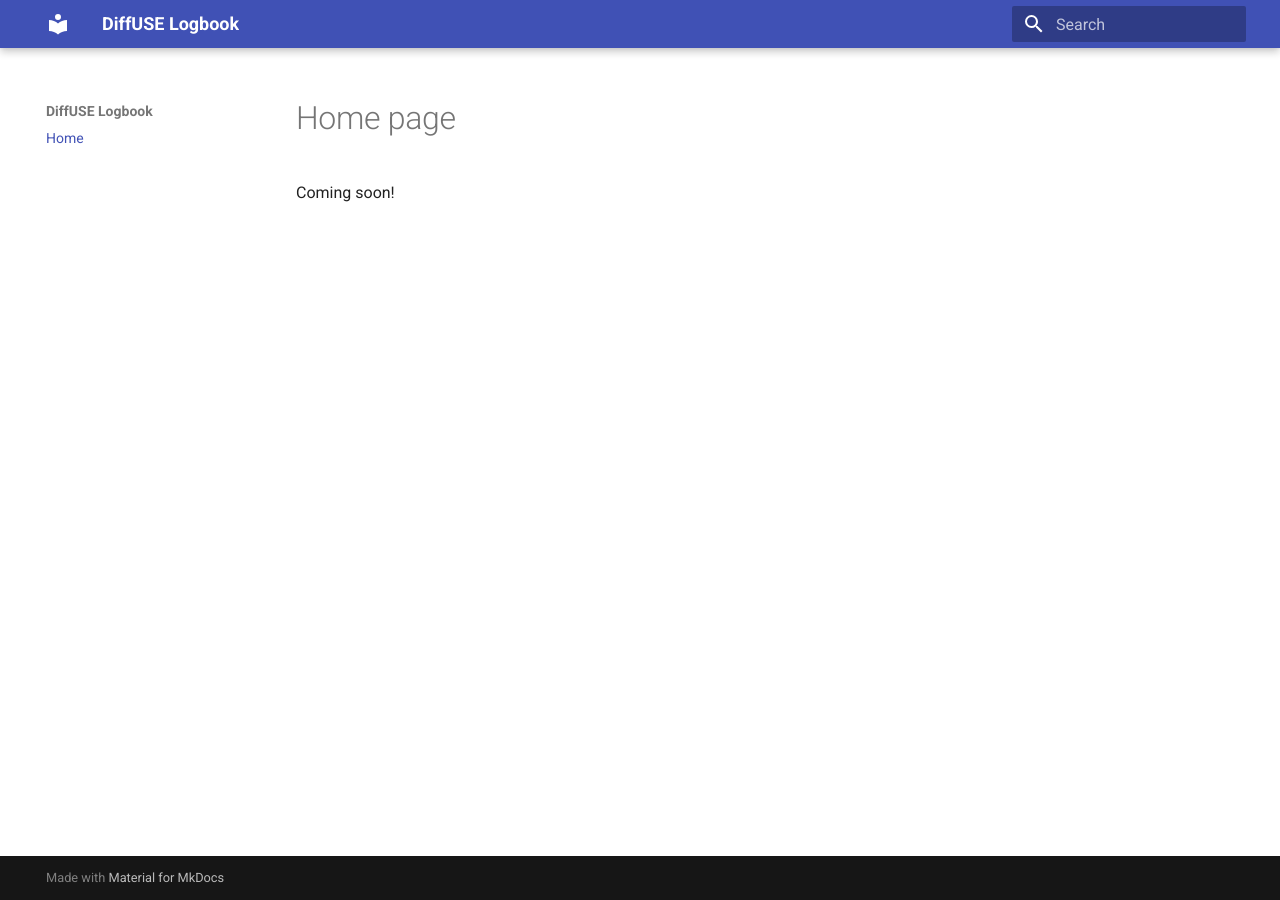
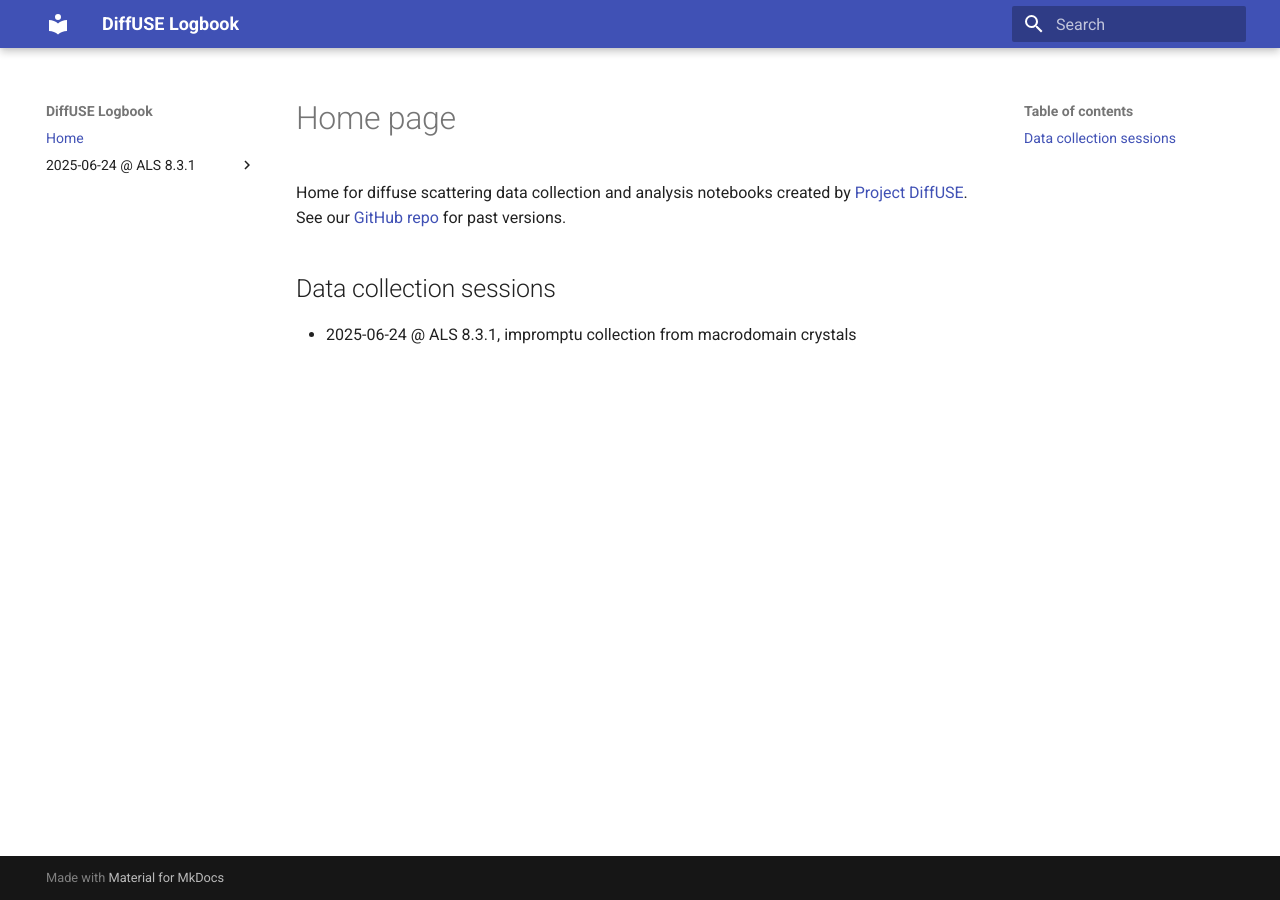
Before and after one commit to diff-use/logbook, an MkDocs documentation site: the page built from docs/index.md, in a window 1280 px wide. Built offline with MkDocs 1.6.1 and Material for MkDocs 9.7.7, drawn with Linux system fonts in a browser that asks for light colours.

Commit message:
Try adding content from 2025-06-24 ALS beamtime

```diff
--- a/docs/index.md
+++ b/docs/index.md
@@ -1,3 +1,7 @@
 # Home page
 
-Coming soon!
+Home for diffuse scattering data collection and analysis notebooks created by [Project DiffUSE](https://github.com/diff-use). See our [GitHub repo](https://github.com/diff-use/logbook) for past versions.
+
+## Data collection sessions
+
+- 2025-06-24 @ ALS 8.3.1, impromptu collection from macrodomain crystals
--- a/mkdocs.yml
+++ b/mkdocs.yml
@@ -1,5 +1,7 @@
 site_name: DiffUSE Logbook
 nav:
   - Home: index.md
+  - 2025-06-24 @ ALS 8.3.1:
+    - Summary: 20250629_notes/20250629_notes.md
 theme:
   name: material
```
Also changed, not shown: docs/20250629_notes/20250629_notes.md (added, +78 -0 lines), docs/20250629_notes/31b14724-0609-4b8b-b436-dea7c2cd99e6.png (added), docs/20250629_notes/7b1a4bfb-7d80-4814-8746-c83f866c0985.png (added), docs/20250629_notes/accc6ec6-9939-4540-b0d2-c51b1e2f52e8.png (added).
